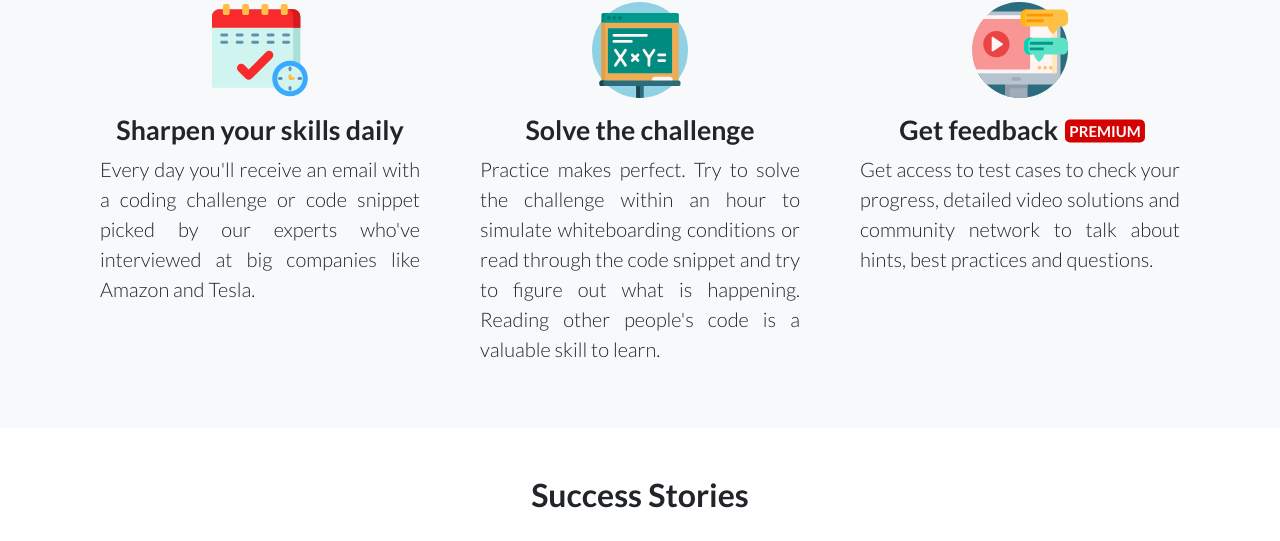
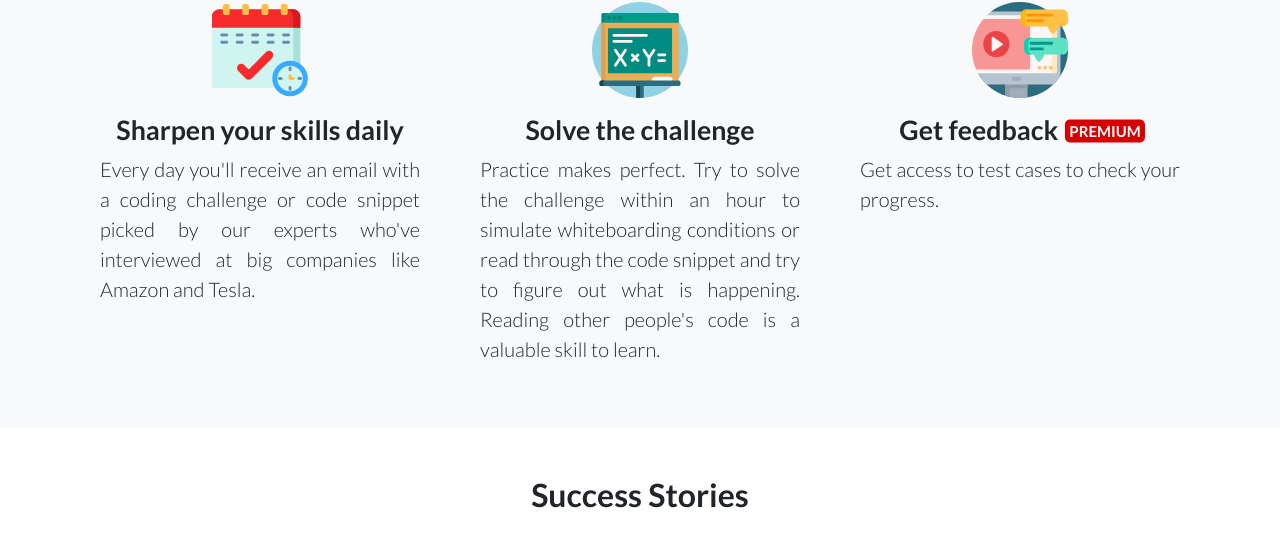
Before and after one commit to DailyJavascript/DailyJavascriptCDN, a website: page index.html in a window 1280 px wide. Shown: the part 939-1480 px from the top of the page. Drawn offline with Linux system fonts and the light colour scheme; no server answers; a script that the page names is missing.

Commit message:
remove all traces of standard from html file

```diff
--- a/index.html
+++ b/index.html
@@ -107,8 +107,7 @@
               <!-- <i class="icon-check m-auto text-primary"></i> -->
             </div>
             <h3 class="badge-h3">Get feedback</h3> <span class="badge">PREMIUM</span>
-            <p class="lead mb-0 justify">Get access to test cases to check your progress, detailed video solutions and
-              community network to talk about hints, best practices and questions.</p>
+            <p class="lead mb-0 justify">Get access to test cases to check your progress.</p>
           </div>
         </div>
       </div>
@@ -234,7 +233,7 @@
               </li>
             </ul>
             <div class="price"><sup>$</sup><span>8</span><span class="period">per month</span></div>
-            <button type="submit" class="btn btn-block btn-md btn-primary mt-9" onclick="openStripePopup('standard', event);">Get Standard Account</button>
+            <button type="submit" class="btn btn-block btn-md btn-primary mt-9" onclick="openStripePopup('premium', event);">Get Premium Account</button>
           </div>
         </div>
         <!-- <div class="col-lg-4">
```
